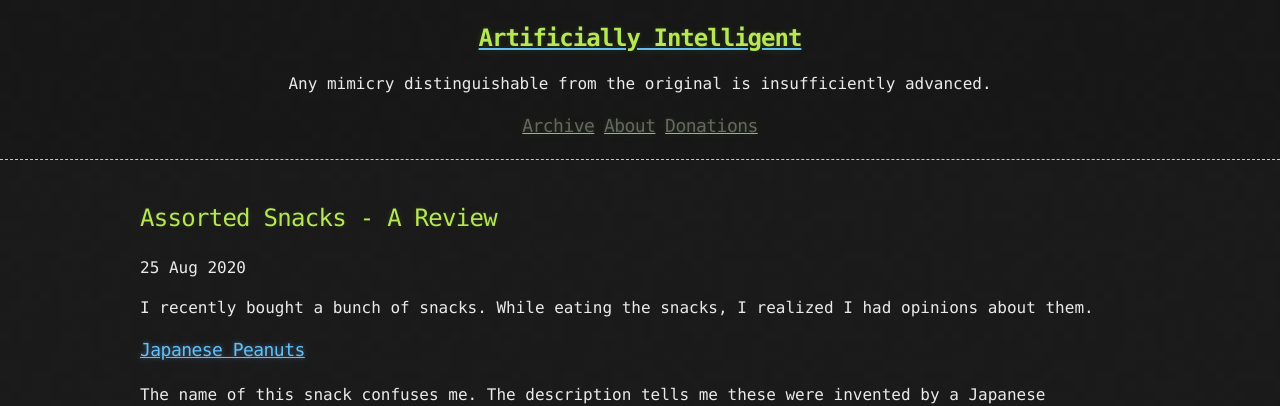
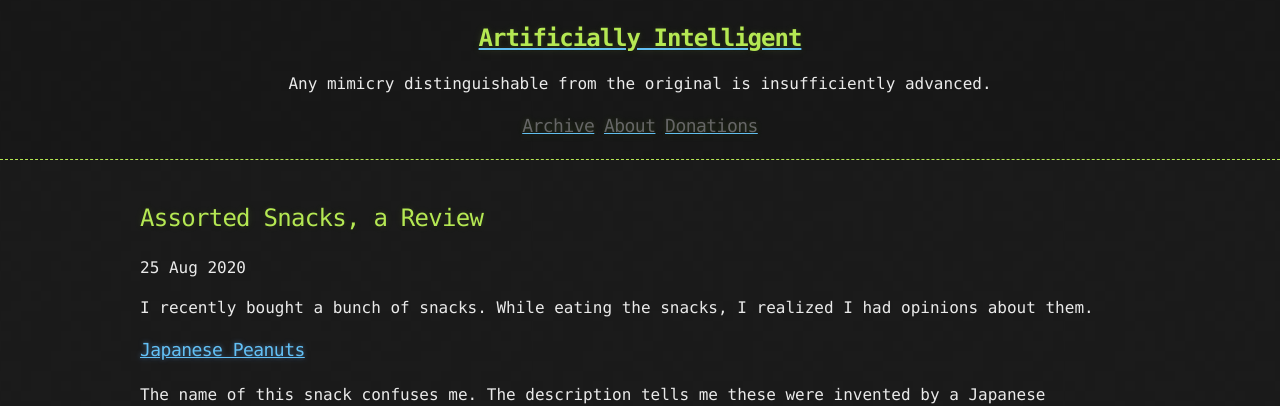
Before and after one commit to tocttou/hacker-blog, a Jekyll site: the page built from _posts/2020-8-25-Snacks-Review.md, in a window 1280 px wide and 900 px high. Shown: the top 406 px of the window. Built offline with Jekyll 4.4.1, drawn with Linux system fonts in a browser that asks for light colours.

```diff
--- a/_posts/2020-8-25-Snacks-Review.md
+++ b/_posts/2020-8-25-Snacks-Review.md
@@ -1,5 +1,5 @@
 ---
-title: Assorted Snacks - A Review
+title: Assorted Snacks, a Review
 published: true
 ---
 
```
